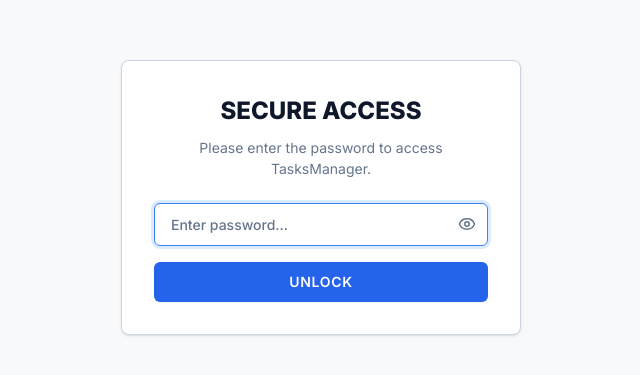
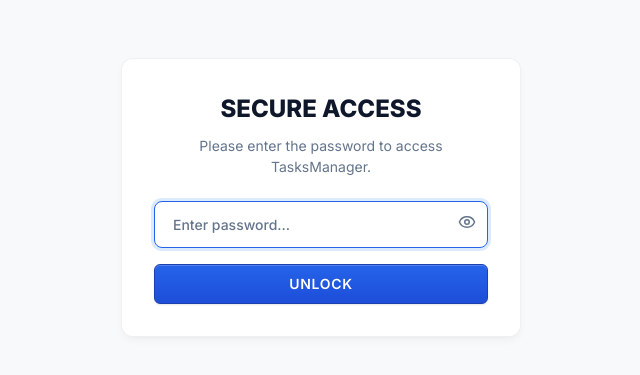
Before and after one commit to guptasushant812/TasksManager, a Next.js app in the folder client/: page / in a window 1280 px wide. Shown: the part 203-578 px from the top of the page, without its empty margins (319-959 px from the left). Built offline with nearby package versions, Linux system fonts and the light colour scheme.

Commit message:
style(theme): enhance light mode borders
Refine card borders and subtle elevation shadows for light mode.

```diff
--- a/client/app/globals.css
+++ b/client/app/globals.css
@@ -321,27 +321,36 @@ h6 {
   background: #ff4d4d;
 }
 
-/* Professional Light Mode Button Overrides */
+/* Premium Floating Light Mode Button Overrides */
 html:not(.dark) .btn {
   font-family: 'Inter', sans-serif;
   font-size: 14px;
   font-weight: 600;
   border-radius: var(--radius-md);
-  border: 1px solid transparent;
+  border: 1px solid var(--border);
   box-shadow: 0 1px 2px 0 rgba(0, 0, 0, 0.05);
   background: var(--bg-surface);
   color: var(--text-primary);
   transform: none;
-  transition: all 150ms ease-in-out;
+  transition: all 250ms cubic-bezier(0.4, 0, 0.2, 1);
   padding: 10px 20px;
 }
 html:not(.dark) .btn-primary {
-  background: var(--accent);
+  background: linear-gradient(180deg, var(--accent) 0%, #1d4ed8 100%);
+  border: 1px solid #1e40af;
   color: #FFFFFF;
+  box-shadow:
+    inset 0 1px 0 rgba(255, 255, 255, 0.2),
+    0 1px 2px rgba(0, 0, 0, 0.1);
+  text-shadow: 0 -1px 0 rgba(0, 0, 0, 0.1);
 }
 html:not(.dark) .btn-primary:hover {
-  background: var(--accent-hover);
-  box-shadow: 0 4px 6px -1px rgba(37, 99, 235, 0.2);
+  background: linear-gradient(180deg, #3b82f6 0%, var(--accent) 100%);
+  border-color: var(--accent);
+  box-shadow:
+    inset 0 1px 0 rgba(255, 255, 255, 0.3),
+    0 4px 12px rgba(37, 99, 235, 0.3);
+  transform: translateY(-1px);
 }
 html:not(.dark) .btn-ghost {
   background: transparent;
@@ -436,18 +445,19 @@ html:not(.dark) .btn-danger:hover {
 html:not(.dark) .input {
   font-family: 'Inter', sans-serif;
   font-size: 14px;
-  border-width: 1px;
-  border-color: var(--border);
+  border: 1px solid var(--border);
   background: var(--bg-surface);
-  border-radius: var(--radius-md);
-  padding: 10px 16px;
-  box-shadow: 0 1px 2px 0 rgba(0, 0, 0, 0.05);
+  border-radius: var(--radius-lg);
+  padding: 12px 18px;
+  box-shadow: inset 0 2px 4px rgba(0, 0, 0, 0.02);
   font-weight: 500;
-  transition: all 150ms ease-in-out;
+  transition: all 250ms ease;
 }
 html:not(.dark) .input:focus {
-  border-color: var(--border-focus);
-  box-shadow: 0 0 0 3px var(--accent-subtle);
+  border-color: var(--accent);
+  box-shadow:
+    inset 0 2px 4px rgba(0, 0, 0, 0.01),
+    0 0 0 3px var(--accent-subtle);
   background: var(--bg-surface);
 }
 
@@ -501,15 +511,23 @@ textarea.input {
 }
 
 html:not(.dark) .card {
-  border: 1px solid var(--border);
-  border-radius: var(--radius-lg);
-  box-shadow: 0 1px 3px 0 rgba(0, 0, 0, 0.1), 0 1px 2px -1px rgba(0, 0, 0, 0.1);
+  border: 1px solid rgba(0, 0, 0, 0.06);
+  border-radius: var(--radius-xl);
+  box-shadow:
+    inset 0 1px 0 rgba(255, 255, 255, 1),
+    0 4px 10px -2px rgba(0, 0, 0, 0.05),
+    0 2px 4px -2px rgba(0, 0, 0, 0.03);
   background: var(--bg-card);
-  transition: all 150ms ease-in-out;
+  transition: all 300ms cubic-bezier(0.4, 0, 0.2, 1);
+  position: relative;
 }
 html:not(.dark) .card:hover {
-  box-shadow: 0 4px 6px -1px rgba(0, 0, 0, 0.1), 0 2px 4px -2px rgba(0, 0, 0, 0.1);
-  transform: none;
+  transform: translateY(-2px);
+  border-color: rgba(37, 99, 235, 0.3);
+  box-shadow:
+    inset 0 1px 0 rgba(255, 255, 255, 1),
+    0 10px 20px -5px rgba(37, 99, 235, 0.15),
+    0 4px 8px -2px rgba(37, 99, 235, 0.1);
 }
 
 .dark .card {
```
